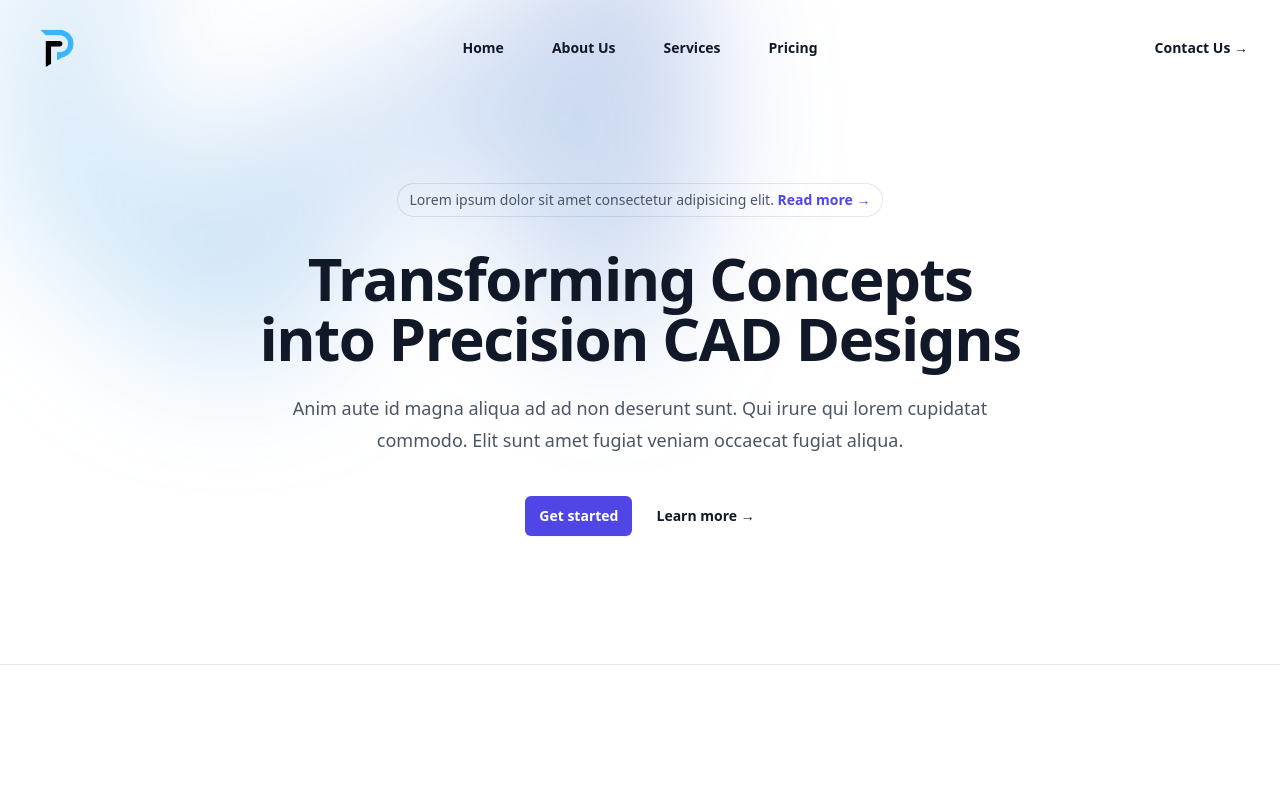
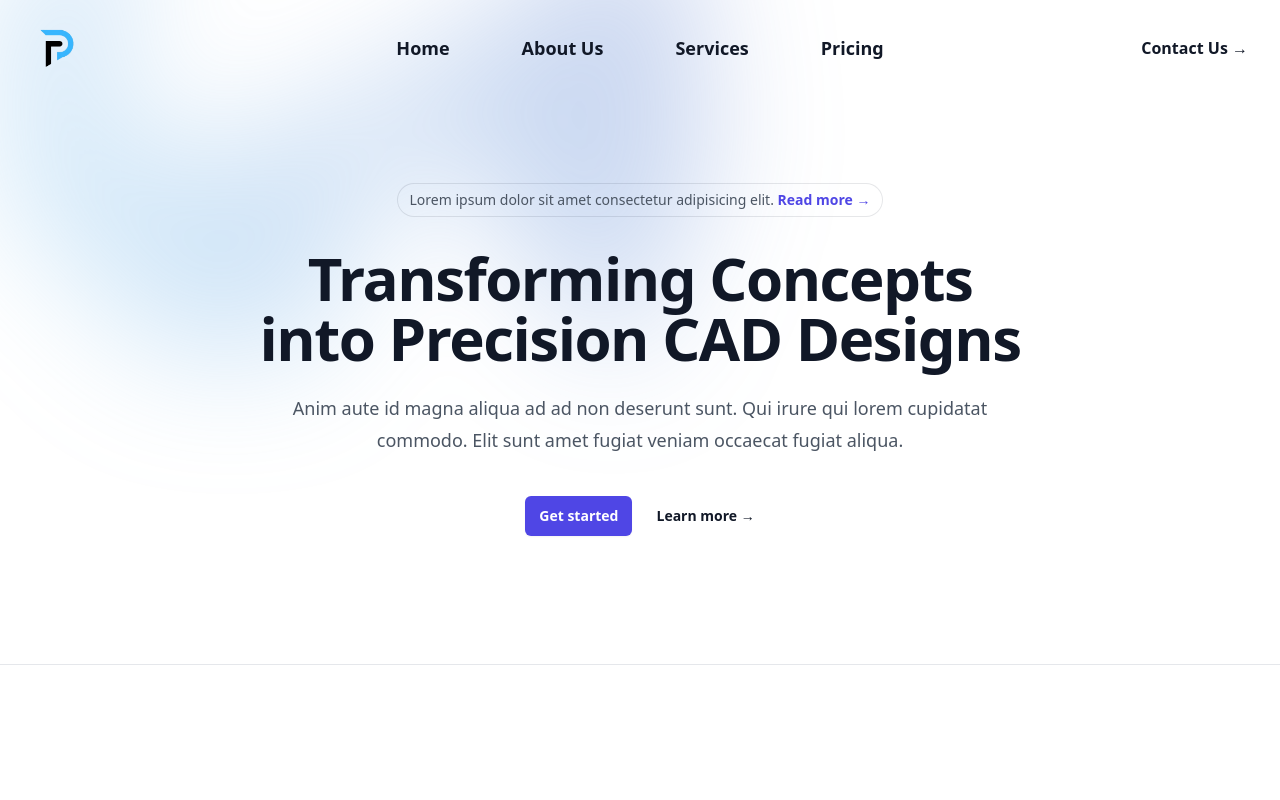
Before and after one commit to talhascript/PerseveranceTechnology, a Next.js app: page / in a window 1280 px wide. Shown: the top 800 px of the page. Built offline with nearby package versions, Linux system fonts and the light colour scheme.

Commit message:
added css and tailwind css

```diff
--- a/components/Contact.jsx
+++ b/components/Contact.jsx
@@ -28,7 +28,7 @@ export default function Contact() {
       className="isolate bg-white px-6 py-24 sm:py-32 lg:px-8"
     >
 
-      <div className="isolate bg-white px-6 py-5 sm:py-5 lg:px-8">
+      <div className="isolate bg-white px-3 py-5 sm:py-5 lg:px-8">
         <div
           className="absolute inset-x-0 top-[-10rem] -z-10 transform-gpu overflow-hidden blur-3xl sm:top-[-20rem]"
           aria-hidden="true"
--- a/components/Navbar.jsx
+++ b/components/Navbar.jsx
@@ -1,27 +1,30 @@
-import Link from 'next/link'
-import { useState } from 'react'
-import { Dialog } from '@headlessui/react'
-import { Bars3Icon, XMarkIcon } from '@heroicons/react/24/outline'
+import Link from "next/link";
+import { useState } from "react";
+import { Dialog } from "@headlessui/react";
+import { Bars3Icon, XMarkIcon } from "@heroicons/react/24/outline";
 
 const navigation = [
-  { name: 'Home', href: '/' },
-  { name: 'About Us', href: '/about-us' },
-  { name: 'Services', href: '/services' },
-  { name: 'Pricing', href: '/pricing' },
-]
+  { name: "Home", href: "/" },
+  { name: "About Us", href: "/about-us" },
+  { name: "Services", href: "/services" },
+  { name: "Pricing", href: "/pricing" },
+];
 
 export default function Navbar() {
-  const [mobileMenuOpen, setMobileMenuOpen] = useState(false)
+  const [mobileMenuOpen, setMobileMenuOpen] = useState(false);
 
   return (
     <div className="bg-white">
       <header className="absolute inset-x-0 top-0 z-50">
-        <nav className="flex items-center justify-between p-6 lg:px-8" aria-label="Global">
+        <nav
+          className="flex items-center justify-between p-6 lg:px-8"
+          aria-label="Global"
+        >
           <div className="flex lg:flex-1">
-            <a href="#" className="-m-1.5 p-1.5">
+            <a href="/" className="-m-1.5 p-1.5">
               <span className="sr-only">Perseverance Technology</span>
               <img
-                className="h-12 w-auto"
+                className="h-12 w-auto hover:scale-150 transition-transform duration-300"
                 src="logo.png"
                 alt="perseverance technology logo"
               />
@@ -41,27 +44,39 @@ export default function Navbar() {
           {/* lg screen visible navigation items */}
           <div className="hidden lg:flex lg:gap-x-12">
             {navigation.map((item) => (
-              <Link key={item.name} href={item.href} className="text-sm font-semibold leading-6 text-gray-900">
+              <Link
+                key={item.name}
+                href={item.href}
+                className="text-lg p-3 font-semibold leading-6 text-gray-900 hover:text-indigo-600 hover:shadow-lg hover:rounded-lg transform hover:-translate-y-1 transition-transform duration-300"
+              >
                 {item.name}
               </Link>
             ))}
           </div>
           <div className="hidden lg:flex lg:flex-1 lg:justify-end">
-            <Link href="/contact" className="text-sm font-semibold leading-6 text-gray-900">
+            <Link
+              href="/contact"
+              className="-mx-3 block rounded-lg px-3 py-2.5 text-base font-semibold leading-7 text-gray-900 hover:bg-gray-50 hover:shadow-lg hover:scale-105 hover:text-indigo-600 hover:border-indigo-600 hover:border-opacity-50 transform transition-transform duration-300"
+            >
               Contact Us <span aria-hidden="true">&rarr;</span>
             </Link>
           </div>
         </nav>
 
         {/* Mobile menu, show/hide based on mobile menu state. */}
-        <Dialog as="div" className="lg:hidden" open={mobileMenuOpen} onClose={setMobileMenuOpen}>
+        <Dialog
+          as="div"
+          className="lg:hidden"
+          open={mobileMenuOpen}
+          onClose={setMobileMenuOpen}
+        >
           <div className="fixed inset-0 z-50" />
           <Dialog.Panel className="fixed inset-y-0 right-0 z-50 w-full overflow-y-auto bg-white px-6 py-6 sm:max-w-sm sm:ring-1 sm:ring-gray-900/10">
             <div className="flex items-center justify-between">
               <Link href="/" className="-m-1.5 p-1.5">
                 <span className="sr-only">Perseverance Technology</span>
                 <img
-                  className="h-12 w-auto"
+                  className="h-12 w-auto hover:scale-150 transition-transform duration-300"
                   src="logo.png"
                   alt="perseverance technology logo"
                 />
@@ -91,7 +106,7 @@ export default function Navbar() {
                 <div className="py-6">
                   <Link
                     href="/contact"
-                    className="-mx-3 block rounded-lg px-3 py-2.5 text-base font-semibold leading-7 text-gray-900 hover:bg-gray-50"
+                    className="-mx-3 block rounded-lg px-3 py-2.5 text-base font-semibold leading-7 text-gray-900 hover:bg-gray-50 hover:shadow-lg hover:scale-105 hover:text-indigo-600 hover:border-indigo-600 hover:border-opacity-50 transition-transform duration-300"
                   >
                     Contact Us
                   </Link>
@@ -101,8 +116,6 @@ export default function Navbar() {
           </Dialog.Panel>
         </Dialog>
       </header>
-
-
     </div>
-  )
+  );
 }
--- a/pages/about-us.js
+++ b/pages/about-us.js
@@ -1,9 +1,10 @@
-import Team from "@/components/Team"
+import React from 'react';
+import Team from '@/components/Team';
 
 export default function Home() {
   return (
-    <>
+    <div className="team-container">
       <Team />
-    </>
-  )
+    </div>
+  );
 }
--- a/pages/contact.js
+++ b/pages/contact.js
@@ -4,7 +4,9 @@ import Contact from "@/components/Contact"
 export default function Home() {
   return (
     <>
+    <div className="team-container">
       <Contact/>
+      </div>
     </>
   )
 }
--- a/pages/index.js
+++ b/pages/index.js
@@ -1,53 +1,52 @@
-import HeroSection from "@/components/HeroSection"
-import FeaturesSection from "@/components/FeaturesSection"
-import Partners from "@/components/Partners"
-
+import HeroSection from "@/components/HeroSection";
+import FeaturesSection from "@/components/FeaturesSection";
+import Partners from "@/components/Partners";
 import { motion } from "framer-motion";
 
-const animationVariants = {
-  hidden: {
-    opacity: 0,
-    y: -100, // Start with a translation upward
-    scale: 0.2, // Start with a smaller scale
+const containerVariants = {
+  hidden: { opacity: 0 },
+  visible: {
+    opacity: 1,
+    transition: {
+      delay: 0.1, // Add a delay for a smoother entrance
+      duration: 0.1, // Adjust the duration as needed
+      type: "spring", // Use spring animation for a natural effect
+      stiffness: 20, // Adjust stiffness for the bounce effect
+    },
   },
+};
+
+const itemVariants = {
+  hidden: { opacity: 0, y: -100 },
   visible: {
     opacity: 1,
     y: 0,
-    scale: 1,
     transition: {
-      duration: 1, // Adjust the duration as needed
-      type: "spring", // Use spring animation for a wild effect
-      bounce: 0.5, // Adjust the bounce effect
+      duration: 0.2, // Adjust the duration as needed
+      type: "spring", // Use spring animation for a natural effect
+      stiffness: 20, // Adjust stiffness for the bounce effect
     },
   },
 };
 
 export default function Home() {
   return (
-    <>
-      <motion.div
-        initial="hidden"
-        animate="visible"
-        variants={animationVariants}
-      >
+    <motion.div
+      initial="hidden"
+      animate="visible"
+      variants={containerVariants}
+    >
+      <motion.div variants={itemVariants}>
         <HeroSection />
       </motion.div>
       <hr />
-      <motion.div
-        initial="hidden"
-        animate="visible"
-        variants={animationVariants}
-      >
+      <motion.div variants={itemVariants}>
         <Partners />
       </motion.div>
       <hr />
-      <motion.div
-        initial="hidden"
-        animate="visible"
-        variants={animationVariants}
-      >
+      <motion.div variants={itemVariants}>
         <FeaturesSection />
       </motion.div>
-    </>
+    </motion.div>
   );
 }
--- a/styles/globals.css
+++ b/styles/globals.css
@@ -2,26 +2,14 @@
 @tailwind components;
 @tailwind utilities;
 
-/* CONTACT PAGE */
-
-@keyframes fadeIn {
-  from {
-    opacity: 0;
-  }
-  to {
-    opacity: 1;
-  }
+/* TEAM PAGE */
+.team-container {
+  filter: blur(10px); /* Start with a blur effect */
+  transition: filter 0.3s ease-in-out; /* Apply a smooth transition effect */
 }
 
-/* Apply the fade-in animation to page transitions */
-/* Note: You can customize the animation duration and easing as needed */
-.page-enter {
-  animation: fadeIn 0.5s ease-in-out forwards;
-  opacity: 0;
+.team-container:hover {
+  filter: blur(0); /* Remove the blur on hover, transitioning to normal */
 }
 
-.page-enter-active {
-  animation: fadeIn 0.5s ease-in-out forwards;
-  opacity: 1;
-}
-  /* CONTACT PAGE */
+  /* TEAM PAGE */
```
